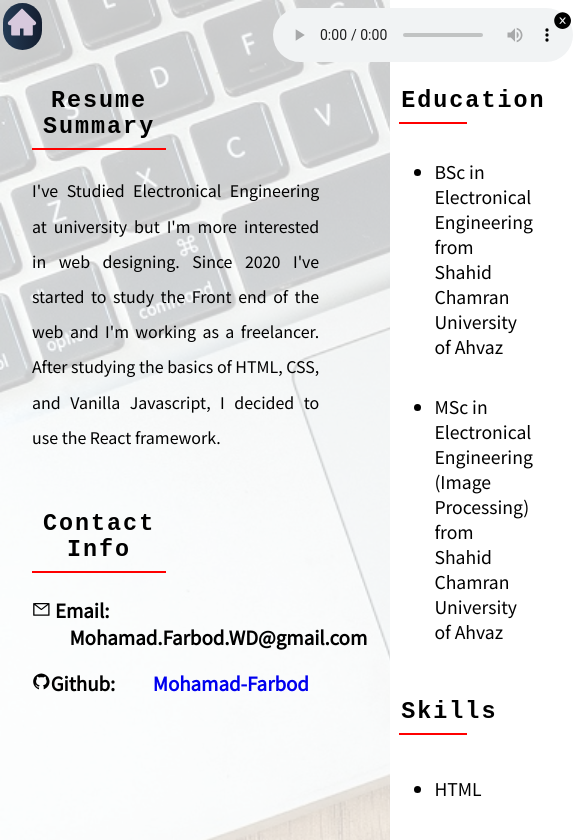
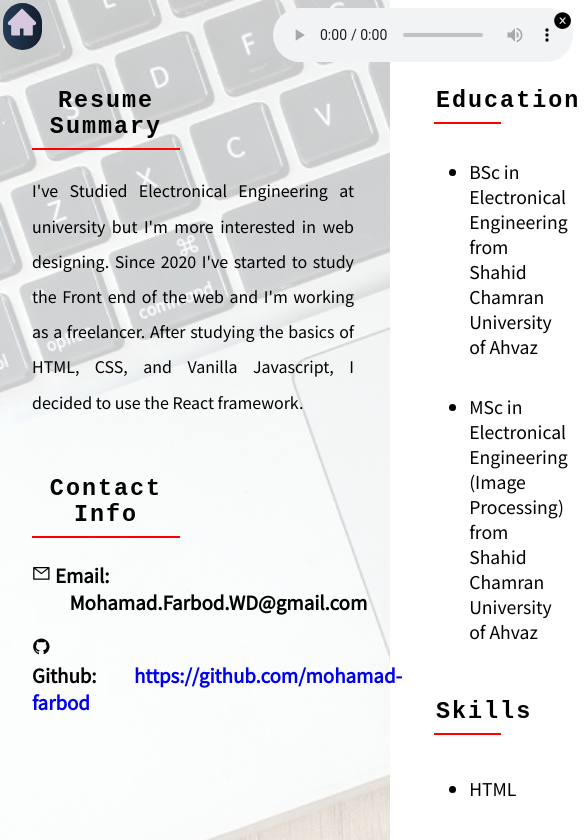
Before and after one commit to mohamad-farbod/Eldroxo-Website, a React (Create React App) app: page /about in a window 390 px wide. Shown: the top 840 px of the page, 585 px wide, since content can reach past the window. Built offline with nearby package versions, Linux system fonts and the light colour scheme; a web font is replaced by a local one.

Commit message:
Responsive left

```diff
--- a/src/App.js
+++ b/src/App.js
@@ -4,7 +4,6 @@ import Audio from "./components/Audio/Audio";
 import { Switch, Route, Redirect } from "react-router-dom";
 import FootballFantasy from "./components/FootballFantasy/FootballFantasy";
 import About from "./components/About/About";
-import Contact from "./components/Contact/Contact";
 import Footer from "./components/layout/Footer/Footer";
 import FastfoodMenu from "./components/FastfoodMenu/FastfoodMenu";
 
@@ -16,7 +15,6 @@ function App() {
         <Route path="/footballfantasy" component={FootballFantasy} />
         <Route path="/about" component={About} />
         <Route path="/fastfoodmenu" component={FastfoodMenu} />
-        <Route path="/contact" component={Contact} />
         <Route path="/" exact component={HomePage} />
         <Redirect to="/" />
       </Switch>
--- a/src/components/About/About.jsx
+++ b/src/components/About/About.jsx
@@ -26,7 +26,9 @@ const About = () => {
             <AiOutlineGithub />
             Github:
             <span>
-              <a href="https://github.com/mohamad-farbod">Mohamad-Farbod</a>
+              <a href="https://github.com/mohamad-farbod">
+                https://github.com/mohamad-farbod
+              </a>
             </span>
           </h3>
         </div>
--- a/src/components/Contact/Contact.jsx
+++ /dev/null
@@ -1,7 +0,0 @@
-import React from "react";
-
-const Contact = () => {
-  return <div>Contact</div>;
-};
-
-export default Contact;
```
Also changed, not shown: src/components/Contact/Contact.module.css (deleted).
